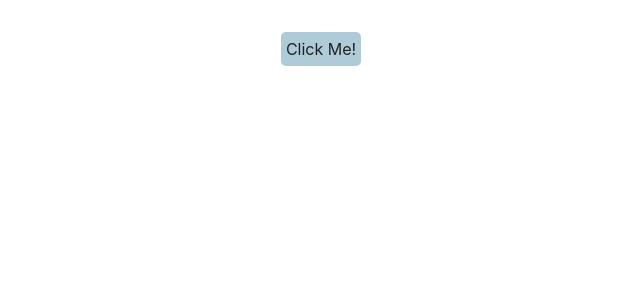
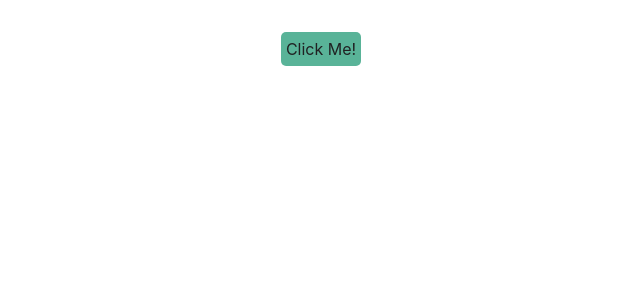
Before and after one commit to shanil07/react-unit-testing-intro, a React (Vite) app: page / in a window 1280 px wide. Shown: the top 300 px of the page, without its empty margins (319-959 px from the left). Built offline with nearby package versions, Linux system fonts and the light colour scheme.

Commit message:
Add button secondary variant

```diff
--- a/src/components/Button/Button.module.css
+++ b/src/components/Button/Button.module.css
@@ -1,10 +1,14 @@
 .default {
   border-radius: 5px;
   padding: 5px;
-  background-color: #b0cbd8;
+  background-color: white;
   color: #202122;
 }
 
 .primary {
   background-color: #59b398;
 }
+
+.secondary {
+  background-color: #b0cbd8;
+}
--- a/src/components/Button/index.tsx
+++ b/src/components/Button/index.tsx
@@ -8,7 +8,7 @@ type ButtonProps = {
 
 const Button: FC<ButtonProps> = ({ variant, children, ...rest }) => {
   return (
-    <button className={classNames(styles.default, variant)} {...rest}>
+    <button className={classNames(styles.default, styles[variant])} {...rest}>
       {children}
     </button>
   );
```
Also changed, not shown: 2 other files (tests, documents, lock files or other folders).
